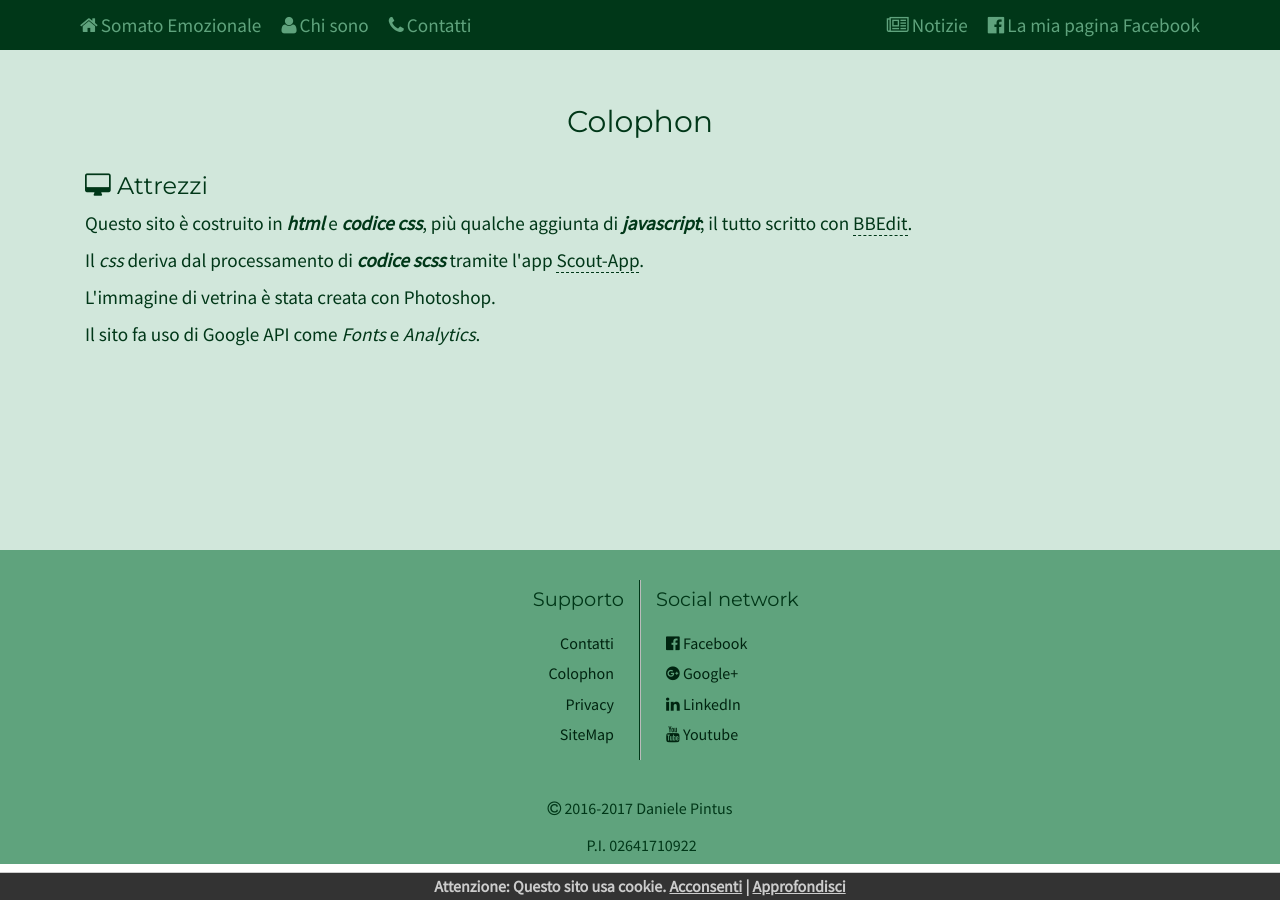
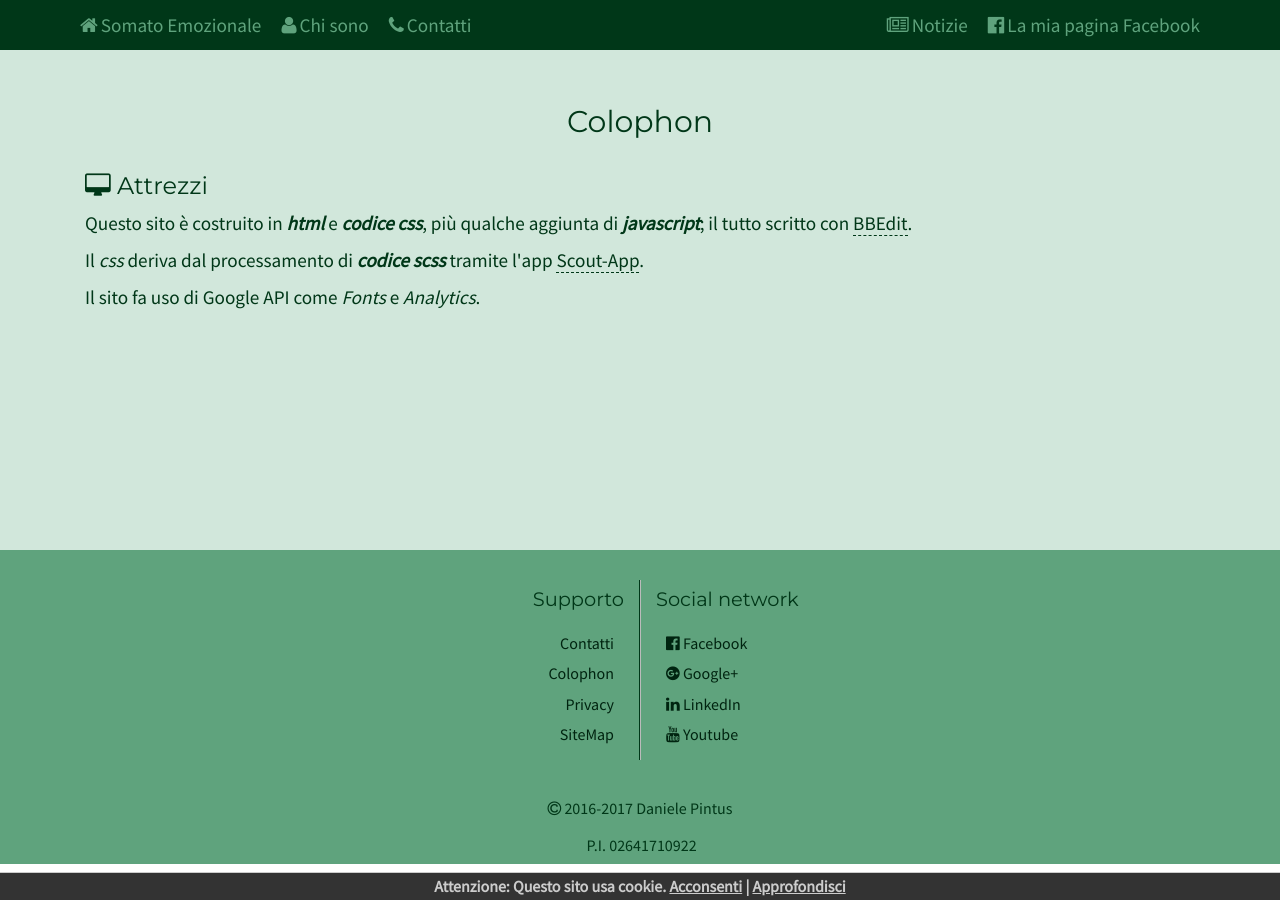
Before and after one commit to giorgioatd/somet, a Jekyll site: the page built from colophon.html, in a window 1280 px wide. Built offline with Jekyll 4.4.1, drawn with Linux system fonts in a browser that asks for light colours.

Commit message:
no more ps

```diff
--- a/colophon.html
+++ b/colophon.html
@@ -14,7 +14,6 @@ description: {{ site.description }}
             <h3 class="heading-primary"><i class="fa fa-desktop fa-secondary fa-3"></i> Attrezzi</h3>
             <p>Questo sito è costruito in <strong><em>html</em></strong> e <strong><em>codice css</em></strong>, più qualche aggiunta di <strong><em>javascript</em></strong>; il tutto scritto con <a href="http://www.barebones.com/products/bbedit/">BBEdit</a>.</p>
             <p>Il <em>css</em> deriva dal processamento di <strong><em>codice scss</em></strong> tramite l'app <a href="http://scout-app.io">Scout-App</a>.</p>
-            <p>L'immagine di vetrina è stata creata con Photoshop.</p>
             <p>Il sito fa uso di Google API come <em>Fonts</em> e <em>Analytics</em>.</p>
           </div>
         </div>
```
